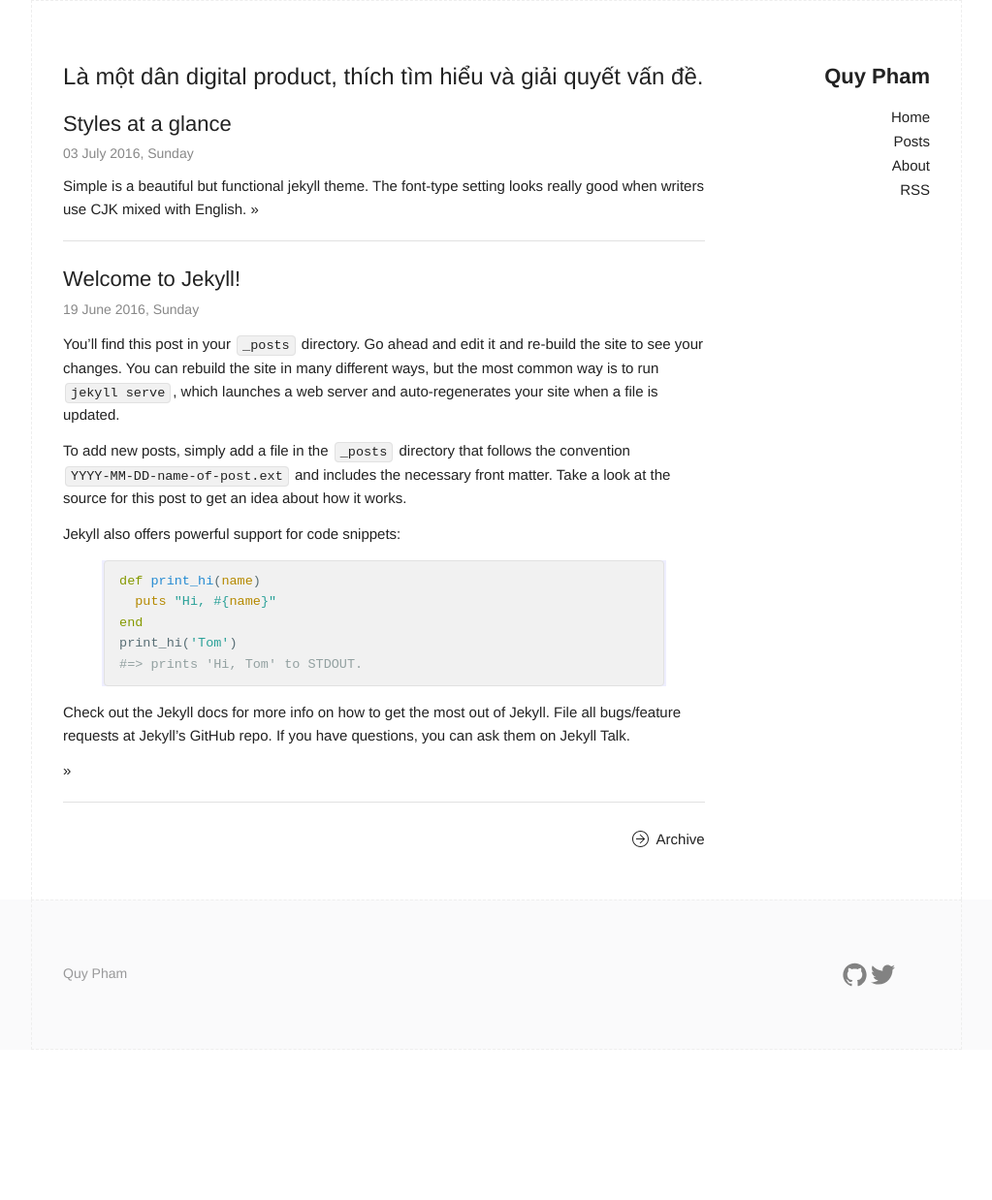
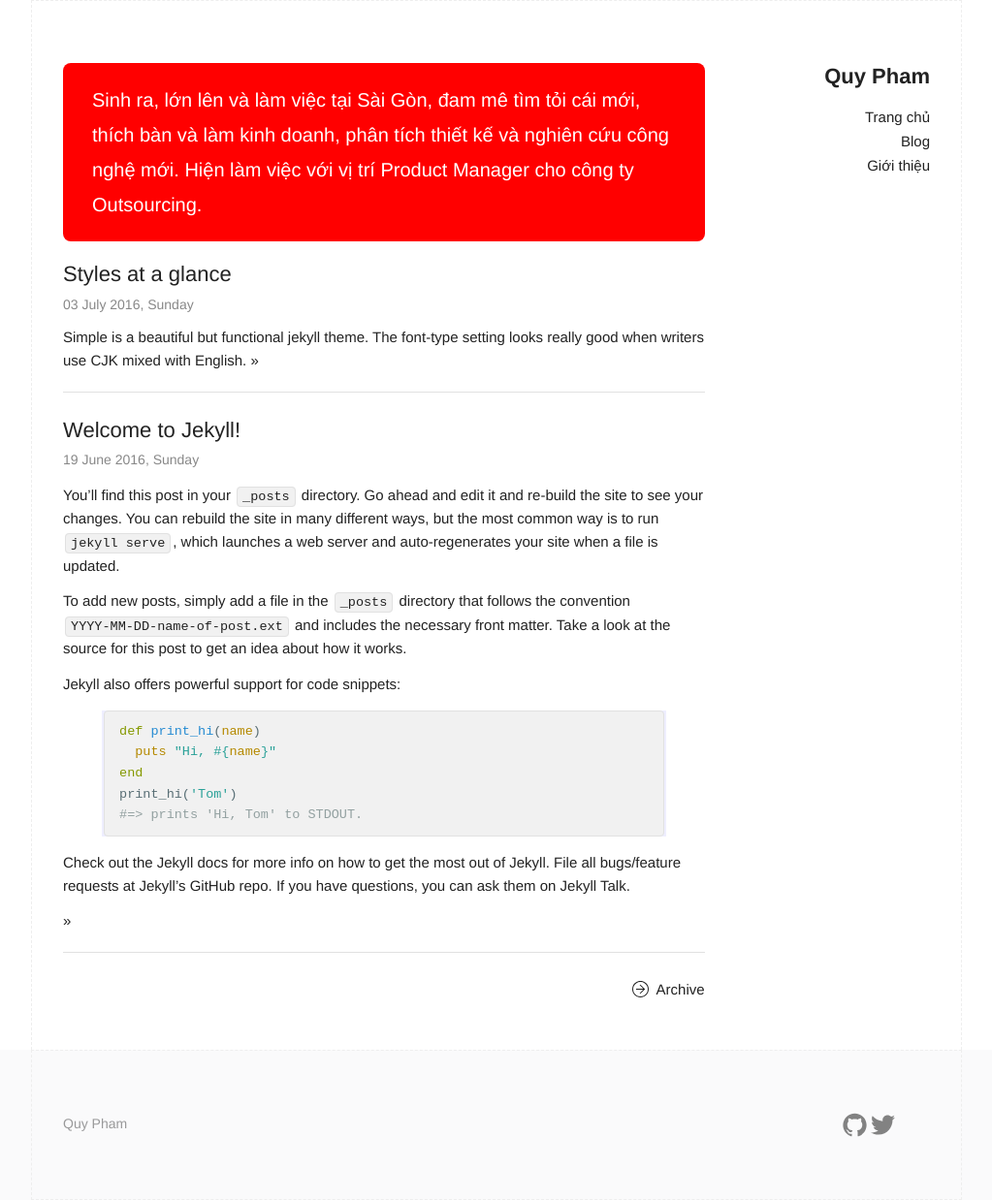
Before and after one commit to superstar109/personal-site, a Jekyll site: the page built from index.html, in a window 1280 px wide. Shown: the whole page at 97% size, without its empty margins (128-1151 px from the left). Built offline with Jekyll 4.4.1, drawn with Linux system fonts in a browser that asks for light colours; before the commit the page ends 1083 px from its top, so only the background shows below that.

Commit message:
* small update

```diff
--- a/_includes/header.html
+++ b/_includes/header.html
@@ -17,10 +17,9 @@
     <div class="site-nav">
       <nav>
         <ul class="page-link">
-          <li><a href="{{ "/" | prepend: site.baseurl }}">Home</a></li>
-          <li><a href="{{ "/archive" | prepend: site.baseurl }}">Posts</a></li>
-          <li><a href="{{ "/about" | prepend: site.baseurl }}">About</a></li>
-          <li><a href="{{ "/feed.xml" | prepend: site.baseurl }}">RSS</a></li>
+          <li><a href="{{ "/" | prepend: site.baseurl }}">Trang chủ</a></li>
+          <li><a href="{{ "/archive" | prepend: site.baseurl }}">Blog</a></li>
+          <li><a href="{{ "/about" | prepend: site.baseurl }}">Giới thiệu</a></li>
         </ul>
       </nav>
     </div>
--- a/_sass/_base.scss
+++ b/_sass/_base.scss
@@ -447,3 +447,14 @@
   border-left: 3px solid #D0E5F2;
   font-size: 1.3rem;
 }
+
+// Introduction
+.introduction{
+  background-color:red;
+  border-radius: 8px;
+  color:white;
+  font-size: 2rem;
+  line-height: 1.8;
+  padding:2rem 3rem;
+  margin-bottom: 2rem;
+}
--- a/index.html
+++ b/index.html
@@ -4,7 +4,9 @@
 ---
 
 <div class="home">
-  <h1>Là một dân digital product, thích tìm hiểu và giải quyết vấn đề.</h1>
+  <div class="introduction">
+      Sinh ra, lớn lên và làm việc tại Sài Gòn, đam mê tìm tỏi cái mới, thích bàn và làm kinh doanh, phân tích thiết kế và nghiên cứu công nghệ mới. Hiện làm việc với vị trí Product Manager cho công ty Outsourcing.
+  </div>
   <div class="post-list">
 
     {% for post in site.posts limit:5%}
```
Also changed, not shown: 7 other files.
